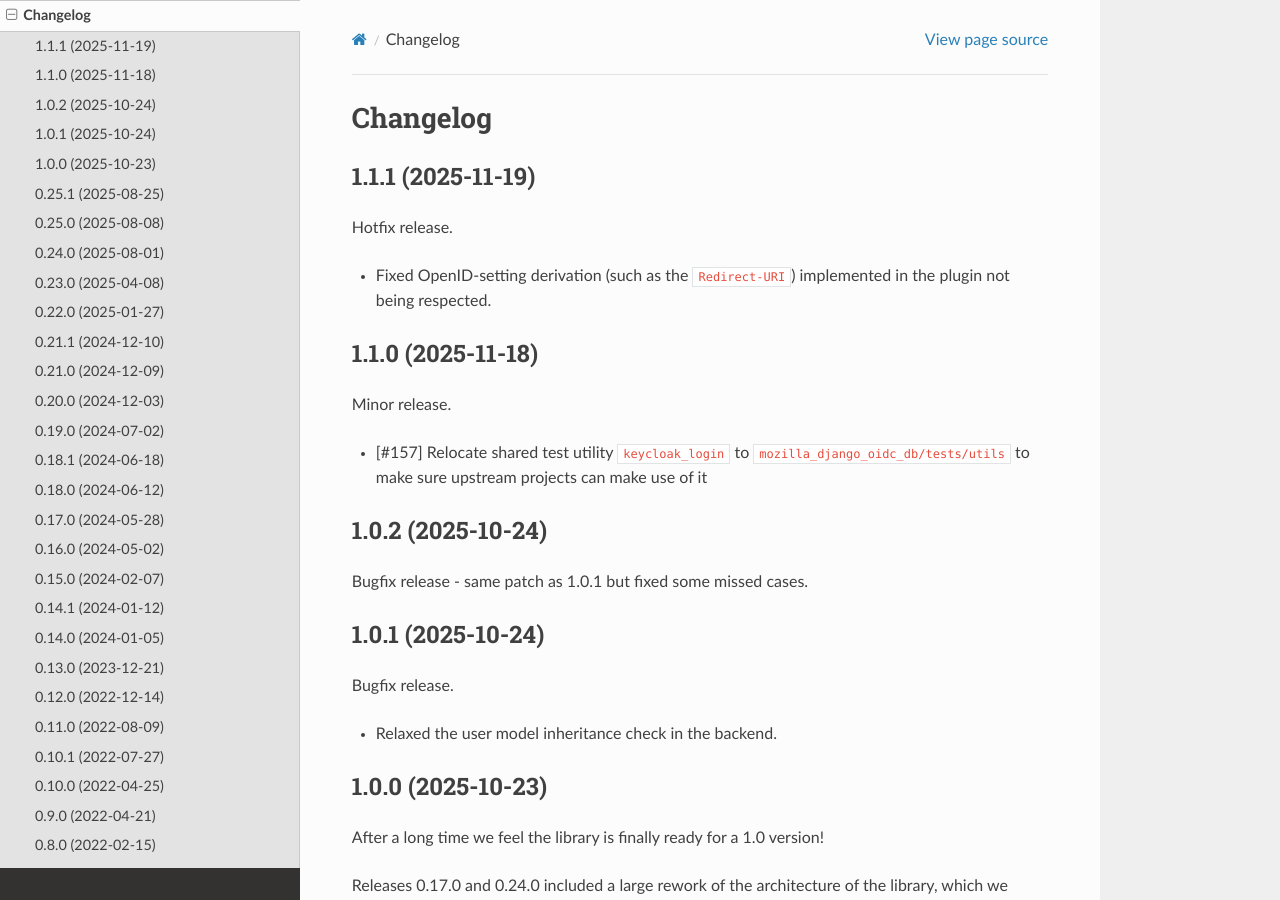
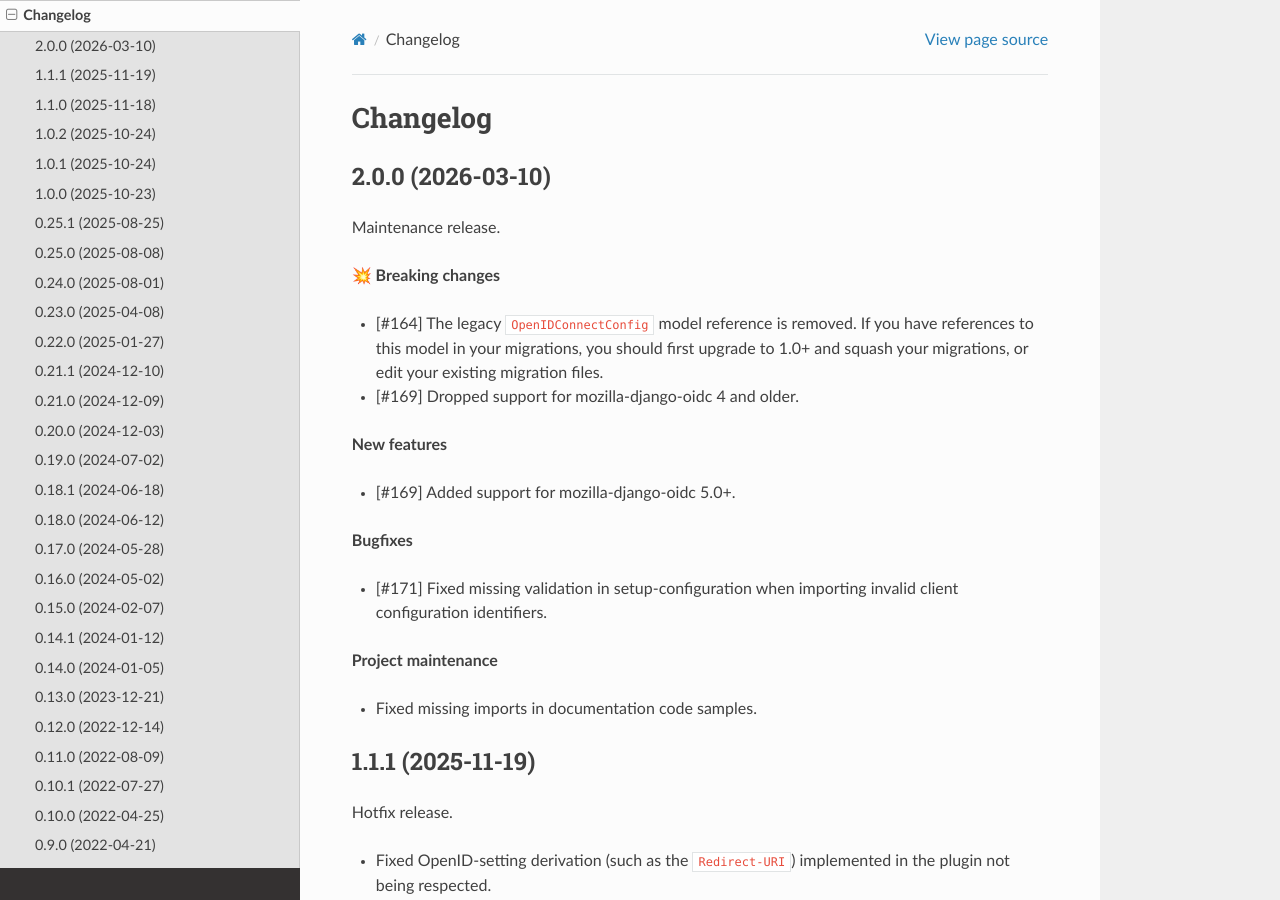
Before and after one commit to maykinmedia/mozilla-django-oidc-db, a Sphinx documentation site: the page built from docs/changelog.rst, in a window 1280 px wide and 900 px high. Built offline with Sphinx 7.4.7 and the Read the Docs theme 3.1.0, drawn with Linux system fonts in a browser that asks for light colours.

Commit message:
:bookmark: Bump version to 2.0 and update changelog

```diff
--- a/CHANGELOG.rst
+++ b/CHANGELOG.rst
@@ -1,6 +1,31 @@
 =========
 Changelog
 =========
+
+2.0.0 (2026-03-10)
+==================
+
+Maintenance release.
+
+**💥 Breaking changes**
+
+* [#164] The legacy ``OpenIDConnectConfig`` model reference is removed. If you have
+  references to this model in your migrations, you should first upgrade to 1.0+ and
+  squash your migrations, or edit your existing migration files.
+* [#169] Dropped support for mozilla-django-oidc 4 and older.
+
+**New features**
+
+* [#169] Added support for mozilla-django-oidc 5.0+.
+
+**Bugfixes**
+
+* [#171] Fixed missing validation in setup-configuration when importing invalid client
+  configuration identifiers.
+
+**Project maintenance**
+
+* Fixed missing imports in documentation code samples.
 
 1.1.1 (2025-11-19)
 ==================
--- a/README.rst
+++ b/README.rst
@@ -7,7 +7,7 @@
 mozilla-django-oidc-db
 ======================
 
-:Version: 1.1.1
+:Version: 2.0.0
 :Source: https://github.com/maykinmedia/mozilla-django-oidc-db
 :Keywords: OIDC, django, database, authentication
 
--- a/docs/conf.py
+++ b/docs/conf.py
@@ -42,7 +42,7 @@ copyright = "2024, Maykin Media"
 author = "Maykin Media"
 
 # The full version, including alpha/beta/rc tags
-release = "1.1.1"
+release = "2.0.0"
 
 
 # -- General configuration ---------------------------------------------------
--- a/pyproject.toml
+++ b/pyproject.toml
@@ -4,7 +4,7 @@ build-backend = "setuptools.build_meta"
 
 [project]
 name = "mozilla-django-oidc-db"
-version = "1.1.1"
+version = "2.0.0"
 description = "A database-backed configuration for mozilla-django-oidc"
 authors = [
     {name = "Maykin Media", email = "support@maykinmedia.nl"}
@@ -84,7 +84,7 @@ markers = [
 ]
 
 [tool.bumpversion]
-current_version = "1.1.1"
+current_version = "2.0.0"
 files = [
     {filename = "pyproject.toml"},
     {filename = "README.rst"},
```
